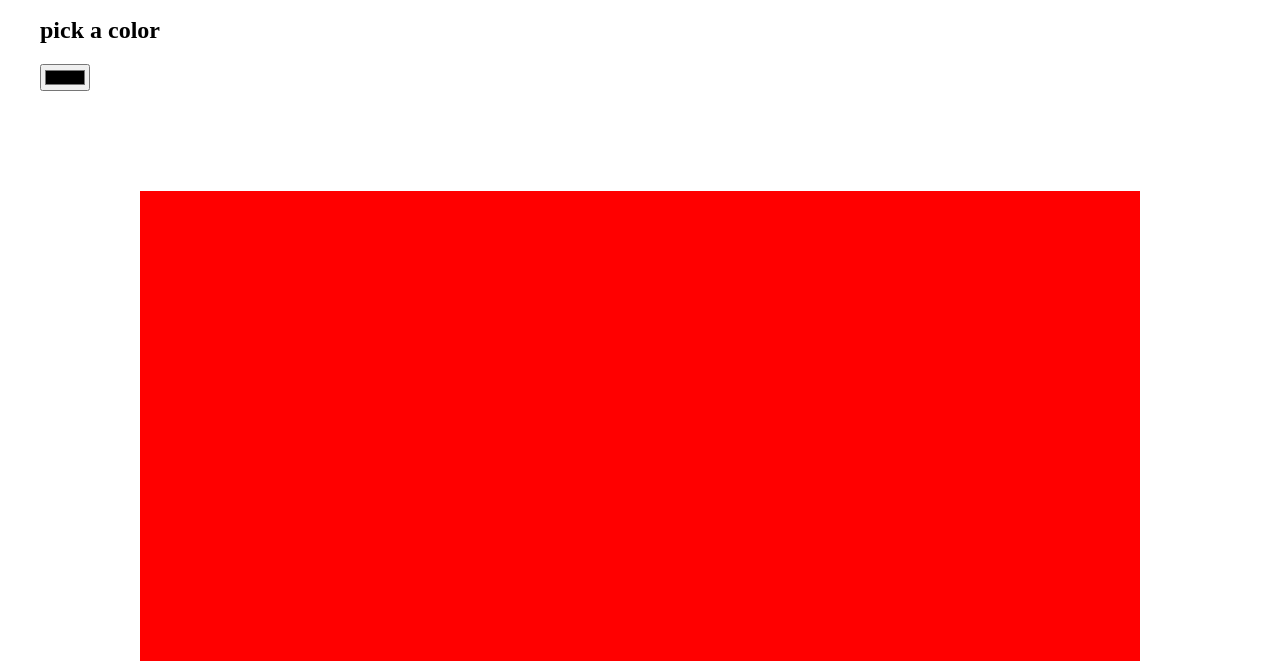
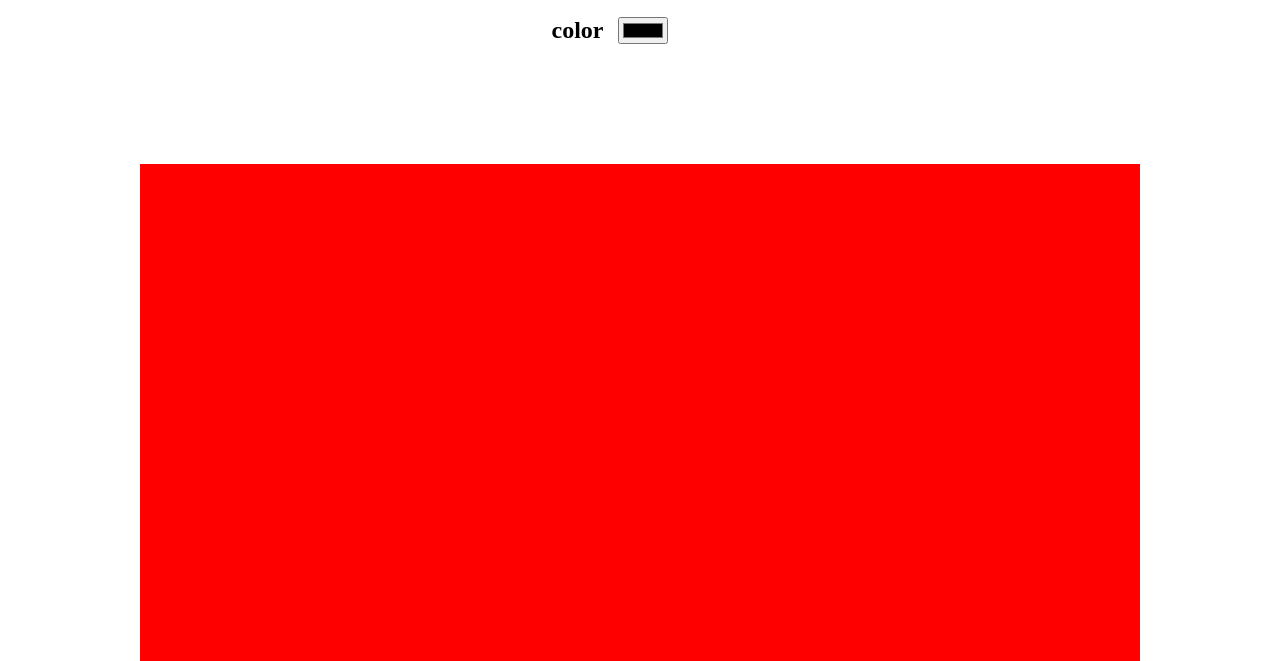
Before and after one commit to arnoxyz/pixelpaint, a plain HTML site: page index.html in a window 1280 px wide. Shown: the part 138-799 px from the top of the page. Drawn offline with Linux system fonts and the light colour scheme.

Commit message:
adjust color picker

```diff
--- a/css/style.css
+++ b/css/style.css
@@ -17,5 +17,11 @@ body{
 	width: 1000px;
 	display: flex;
 	flex-wrap: wrap;
+}
 
+#options{
+	display: flex;
+	width: 177px;
+	align-items: center;
+	gap: 15px;
 }
--- a/index.html
+++ b/index.html
@@ -14,12 +14,9 @@
     </header>
 
     <div id="options">
-    	<h2>pick a color</h2> <input id="selectedColorInput" type="color" />
-    <div>
-
-    <div>
-    <div id="pixel-grid"> </div>
+    	<h2>color</h2> <input id="selectedColorInput" type="color" />
     </div>
 
+    <div id="pixel-grid"> </div>
 </body>
 </html>
```
